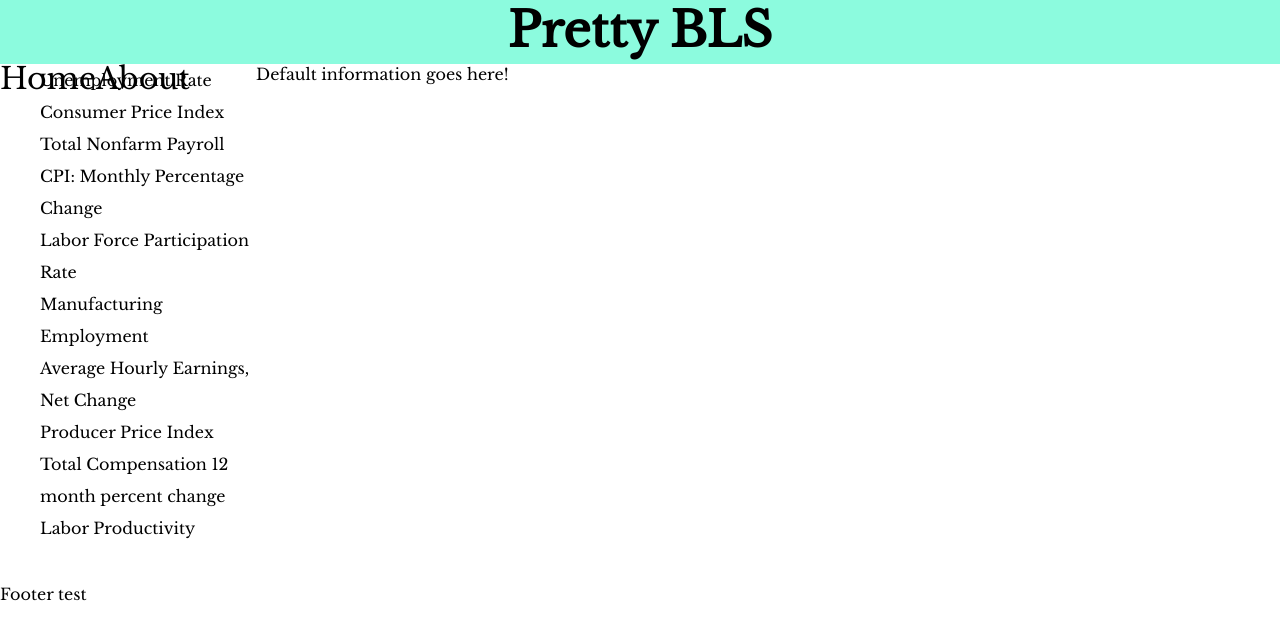
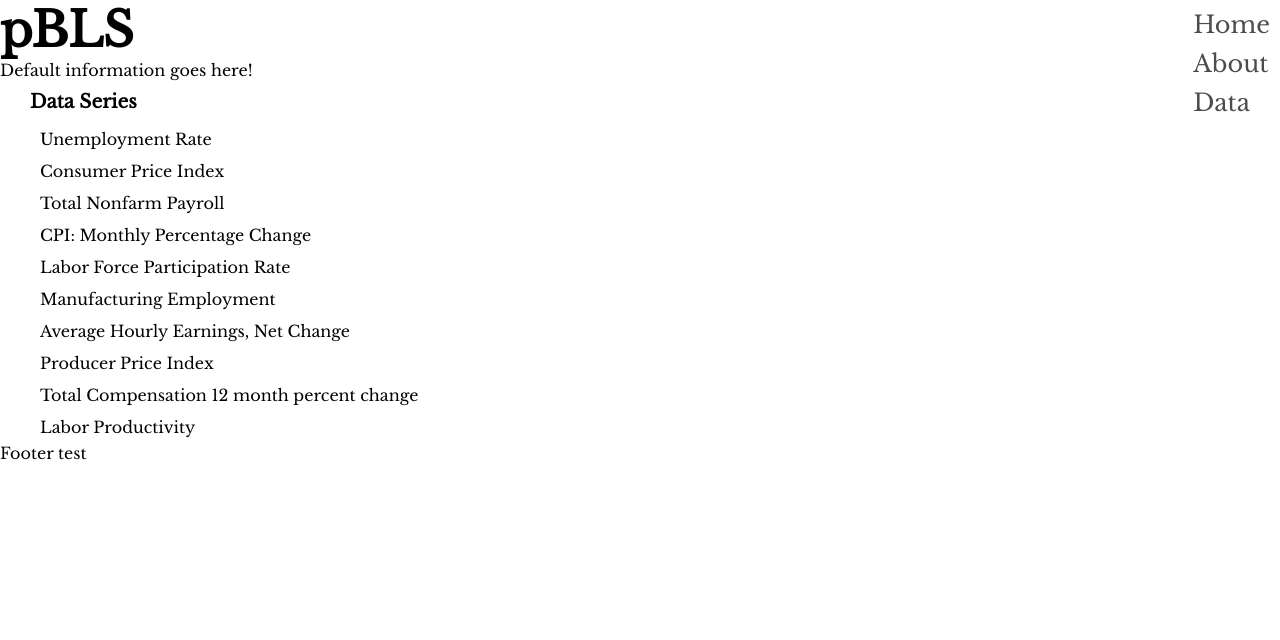
Before and after one commit to kensnow/projects, a React (Create React App) app in the folder pretty-bls/: page / in a window 1280 px wide. Shown: the top 640 px of the page. Built offline with nearby package versions, Linux system fonts and the light colour scheme.

Commit message:
styling improved pretty-bls, need to complete media-query

```diff
--- a/pretty-bls/src/Chart.js
+++ b/pretty-bls/src/Chart.js
@@ -3,14 +3,14 @@
 import * as d3 from "d3"
 
 import { withChartContext } from "./DataProvider"
-
+import ChartDetails from "./ChartDetails"
 
 
 class Chart extends Component {
     //need helper functions to parse data & determine chart type
     constructor(props) {
         super(props);
-        this.state = { width: 0, height: 0, data: props }
+        this.state = { width: 0, height: 0, data:props }
         this.createBarChart = this.createBarChart.bind(this)
         this.updateWindowDimensions = this.updateWindowDimensions.bind(this)
     }
@@ -41,7 +41,6 @@ class Chart extends Component {
 
         const valuesMap = dataObj.map((d, i )=> (+d.value)+(i/10000)) //get an array of data called valuesMap... i/10000 is a workaround to the unique values issue
 
-        console.log(valuesMap)
         const freqMap = dataObj.map(d =>
             {
                 var months = new Array(12);
@@ -93,9 +92,9 @@ class Chart extends Component {
             .padding(.1)
             .range([0, width])
 
-        const xScale = d3.scaleOrdinal()
-            .domain(valuesMap)
-            .range([0,freqMap.length])
+        // const xScale = d3.scaleOrdinal()
+        //     .domain(valuesMap)
+        //     .range([0,freqMap.length])
 
         const xAxisValues = d3.scaleTime()
             // .domain([freqMap[0],freqMap[freqMap.length-1]])
@@ -103,8 +102,9 @@ class Chart extends Component {
             .range([0, width])
 
         const xAxisTicks = d3.axisBottom(xAxisValues)
-            .ticks(12)
+            .ticks(width <= 400 ? 4 : 12) //dynamically change #ticks based on size
 
+            console.log(width)
         //dynamically change bar colors based on size
         const colors = d3.scaleLinear()
             .domain([dataMin, dataMax])
@@ -148,8 +148,9 @@ class Chart extends Component {
             .call(yAxisTicks)
 
         const xGuide = d3.select(node).append('g')
-            .attr('transform', `translate(15,${height + 20})`)
+            .attr('transform', `translate(40,${height + 20})`)
             .call(xAxisTicks)
+
 
         myChart.transition()
             .attr("height", (d) => yScale(d))
@@ -162,13 +163,13 @@ class Chart extends Component {
 
     render() {
         return (
-
                 <div className="chart-wrapper">
                     <h3>{this.props.title}</h3>
                     <h5>{this.props.subtitle}</h5>
                     <div className="chart" id="chart">
                         <svg ref={node => this.node = node} width={this.state.width} height={this.state.height}></svg>
                     </div>
+                <ChartDetails props={this.state.data}/>
             </div>
 
         )
--- a/pretty-bls/src/ChartDetails.js
+++ b/pretty-bls/src/ChartDetails.js
@@ -2,10 +2,13 @@ import React from 'react'
 import {Consumer} from "./DataProvider"
 
 
-function ChartDetails() {
+function ChartDetails({props}) {
+    let call = props.location.state.button
     return (
-        <div>
-            Chart Details Test
+        <div className="details">
+            <h3>{call.title}</h3>
+            <h5>{call.subtitle}</h5>
+            <p>{call.description}</p>
         </div>
     )
 }
--- a/pretty-bls/src/DataProvider.js
+++ b/pretty-bls/src/DataProvider.js
@@ -2,7 +2,6 @@ import React, { Component, createContext } from 'react'
 import axios from "axios"
 
 import data from "./data/LNS14000000.json"
-import {parseData, drawChart} from "./helperFunctions"
 import sidebarData from "./data/sidebarData"
 
 export const {Consumer, Provider} = createContext()
@@ -48,21 +47,28 @@ export default class DataProvider extends Component {
         // let id = this.seriesID
         // "https://api.bls.gov/publicAPI/v2/timeseries/data/"+seriesID
 
-        return axios.get("https://swapi.co/api/people/")
-            .then( response =>
-                this.setState({
-                    series: seriesID,
-                    data: data.Results.series[0].data,
-                    loading: false,
-                    errMsg: false
-                }))
-            .catch( errMsg =>
-                this.setState({
-                   loading:false,
-                   errMsg:"Cannot get data"
-            }))
+        // return axios.get("https://swapi.co/api/people/")
+        //     .then( response =>
+        //         this.setState({
+        //             series: seriesID,
+        //             data: data.Results.series[0].data,
+        //             loading: false,
+        //             errMsg: false
+        //         }))
+        //     .catch( errMsg =>
+        //         this.setState({
+        //            loading:false,
+        //            errMsg:"Cannot get data"
+        //     }))
 
-
+        return(
+            this.setState({
+                series: seriesID,
+                data: data.Results.series[0].data,
+                loading: false,
+                errMsg: false
+            })
+        )
 
     }
 
@@ -80,15 +86,16 @@ export default class DataProvider extends Component {
 
     render() {
         // console.log(this.state.data)
-        const cleanData = parseData(this.state.data, this.state.series)
 
         const chartContext = {
-            // data: cleanData,
+            ///need to refactor to simply this.state
             data: this.state.data,
             getDataInfo: this.handleClick,
             title: this.state.title,
             subtitle: this.state.subtitle,
-            description: this.state.description
+            description: this.state.description,
+            loading: this.state.loading,
+            errMsg: this.state.errMsg
         }
 
         return (
--- /dev/null
+++ b/pretty-bls/src/ErrMsg.js
@@ -0,0 +1,9 @@
+import React from 'react'
+
+function ErrMsg({errMsg,children}) {
+    return (
+        errMsg ? <div className="error">Problem Fetching Data</div> : children
+    )
+}
+
+export default ErrMsg
--- a/pretty-bls/src/Header.js
+++ b/pretty-bls/src/Header.js
@@ -5,9 +5,12 @@ import {Link} from "react-router-dom"
 function Header() {
     return (
         <nav>
-            <h1>Pretty BLS</h1>
-            <Link to="/">Home</Link>
-            <Link to="/about">About</Link>
+            <h1>pBLS</h1>
+            <div className="linkbar">
+                <Link className="link" to="/">Home</Link>
+                <Link className="link" to="/about">About</Link>
+                <a className="link" href="#sidebar">Data</a>
+            </div>
         </nav>
     )
 }
--- /dev/null
+++ b/pretty-bls/src/Loading.js
@@ -0,0 +1,9 @@
+import React from 'react'
+
+function Loading({Loading, children}) {
+    return (
+        Loading ? <h1 className="loading">Loading</h1> : children
+    )
+}
+
+export default Loading
--- a/pretty-bls/src/MainView.js
+++ b/pretty-bls/src/MainView.js
@@ -5,7 +5,8 @@ import Home from "./Home"
 import About from "./About"
 import {Consumer} from "./DataProvider"
 import Chart from "./Chart"
-
+import Loading from "./Loading"
+import ErrMsg from "./ErrMsg"
 
 function MainView() {
     return (
@@ -14,7 +15,16 @@ function MainView() {
 
                 <Route exact path="/" component={Home} />
                 <Route path="/about" component={About} />
-                <Route path="/study/:series_id" component={Chart} />
+                <Consumer>
+                    {value =>
+                        <Loading loading={value.loading}>
+                            <ErrMsg errMsg={value.errMsg}>
+                                <Route path="/study/:series_id" component={Chart} />
+                            </ErrMsg>
+                        </Loading>
+                    }
+
+                </Consumer>
             </div>
     )
 }
--- a/pretty-bls/src/SideBar.js
+++ b/pretty-bls/src/SideBar.js
@@ -4,7 +4,8 @@ import LinkGroup from "./LinkGroup"
 
 function SideBar() {
     return (
-        <div className="sidebar">
+        <div className="sidebar" id="sidebar">
+            <h3>Data Series</h3>
             <LinkGroup />
         </div>
     )
--- a/pretty-bls/src/assets/styles.css
+++ b/pretty-bls/src/assets/styles.css
@@ -4,54 +4,108 @@
 }
 
 #mainDiv{
-    display: grid;
-    grid-template-columns: 1fr 3fr 1fr;
-    grid-template-rows: 10% auto 15%;
+    display: flex;
+    flex-direction: column;
+    margin: auto auto;
 }
 
 h1 {
     font-size: 3em;
+}
+
+h1, h2, h3, h4, h5 {
+    font-weight: bold;
     text-align: center;
+}
+
+
+nav {
+    display: flex;
 
 }
 
-nav {
-    background: #8CFBDE;
-    grid-column: 1 / 4;
+nav a{
+    font-size: 24px;
+    text-decoration: none;
+    color: inherit;
+    padding: 5px;
 }
 
-nav a{
-    font-size: 30px;
-    text-decoration: none;
-    color: inherit;
+nav .linkbar{
+    position: fixed;
+    right: 0;
+    margin: 5px;
+    /* background: snow; */
+    opacity: .7;
+}
 
+.linkbar a:hover{
+    position: relative;
+    transition: .4s;
+}
+.linkbar a:before{
+    content: "";
+    position: absolute;
+    width: 100%;
+    height: 3px;
+    bottom: 0;
+    left: 0;
+    background-color: #000;
+    visibility: hidden;
+    -webkit-transform: scaleX(0);
+    transform: scaleX(0);
+    -webkit-transition: all 0.3s ease-in-out 0s;
+    transition: all 0.3s ease-in-out 0s;
+}
 
+.linkbar a:hover:before{
+    visibility: visible;
+    -webkit-transform: scaleX(1);
+    transform: scaleX(1);
+}
 
+footer{
+
+}
+
+.details{
+    margin: 10%;
+    line-height: 1.5em;
+    justify-content: center;
+    border-left: 3px solid rgb(8, 163, 29);
+    padding: 5px;
+    border-radius: 4px;
+    box-shadow: 0 4px 8px 0 rgba(0, 0, 0, 0.2), 0 6px 20px 0 rgba(0, 0, 0, 0.19);
+}
+
+.details h5{
+    opacity: .7;
+}
+
+.details h3{
+    font-weight: bold;
 }
 
 
 
+.link{
+    display:flex;
+    /* flex-direction: column; */
+}
 
-
-footer{
-    grid-row: 3;
-    grid-column: 1/4;
-
-}
-.sidebar{
-    grid-row: 2/3;
-
+.sidebar h3{
+    text-align: left;
+    margin:10px;
+    margin-left: 30px;
 }
 
 .sidebar a{
     font-size: 1em;
-
-    display: flex;
-    flex-direction: column;
     line-height: 2em;
     text-decoration: none;
     color: inherit;
     opacity: 1;
+
 }
 
 a:hover{
@@ -60,13 +114,15 @@ a:hover{
 }
 
 .main{
-    grid-column-start: 2;
-    height:65vh;
+
 }
 
 .chart{
-    margin: 20px;
-    width: inherit;
+    margin: 10%;
     height: 65vh;
 
 }
+
+@media(min-width: 900px){
+
+}
```
Lines whose indentation alone changed are shown as unchanged.
